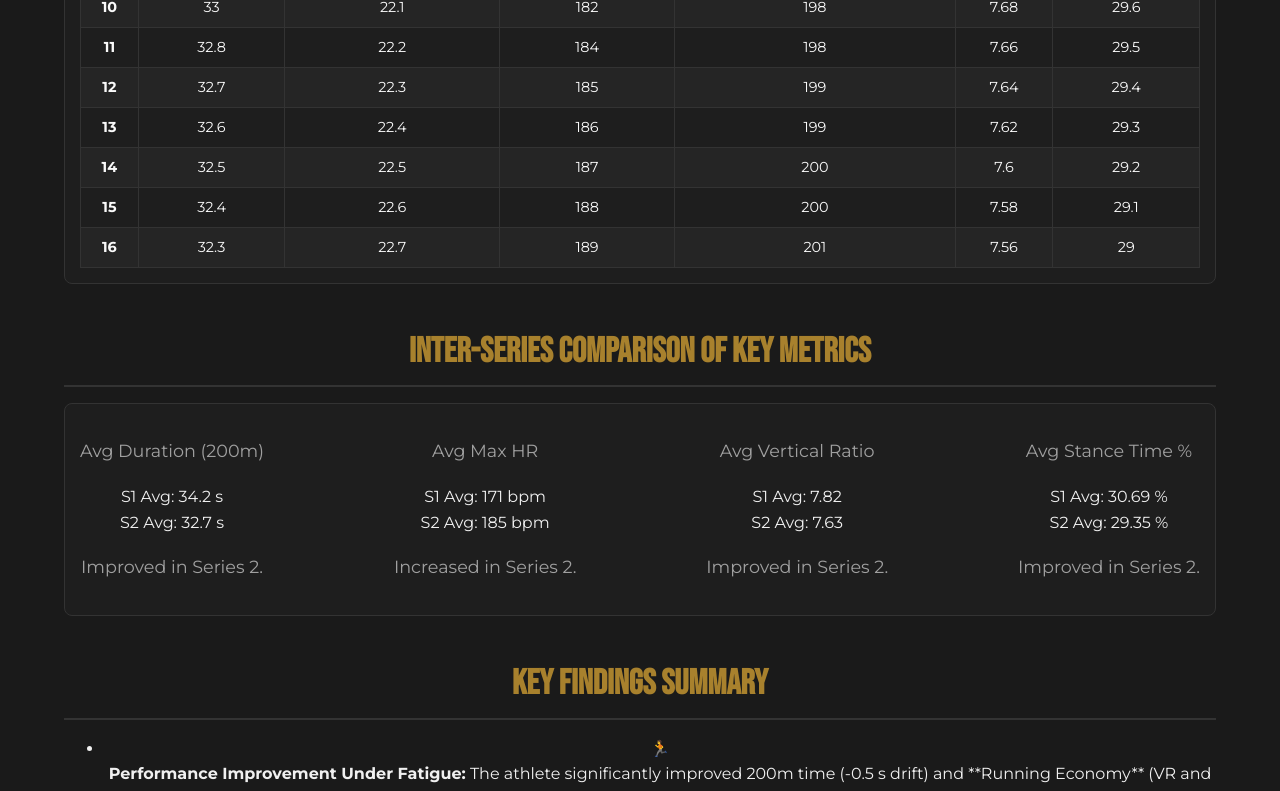
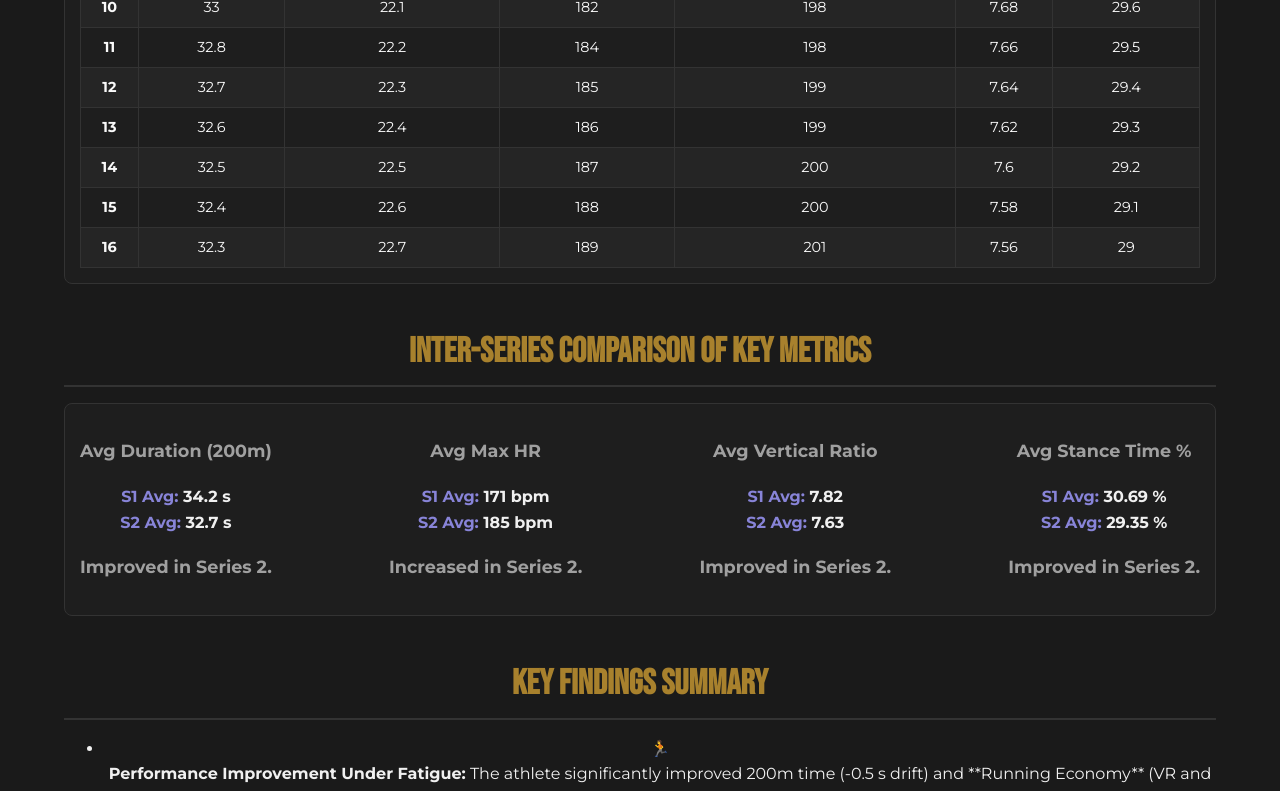
Before and after one commit to Nidaav/Enduraw_dashboard, a React (Create React App) app: page /analysis in a window 1280 px wide. Shown: the part 1656-2447 px from the top of the page. Built offline with nearby package versions, Linux system fonts and the light colour scheme.

Commit message:
LT/V2/13 - Retouches tableau series comparaison

```diff
--- a/src/components/Stats/StatsTableByRep.jsx
+++ b/src/components/Stats/StatsTableByRep.jsx
@@ -105,7 +105,7 @@ const StatsTableByRep = ({ filteredData }) => {
                   fontWeight: 'bold',
                   color: '#8884d8'
                   }}>
-                  Série {data.series}
+                  Serie {data.series}
                 </td>
               </tr>
             );
@@ -148,15 +148,15 @@ const StatsTableByRep = ({ filteredData }) => {
         justifyContent: 'space-between',
         }}>
         {seriesComparison.map((item) => (
-          <div key={item.metric}>
+          <div key={item.metric} style={{fontWeight: 'bold'}}>
             <p>{item.metric}</p>
             <div>
               <div>
-                <span>S1 Avg: </span>
+                <span style={{color: '#8884d8'}}>S1 Avg: </span>
                 <span>{item.s1} {item.unit}</span>
               </div>
               <div>
-                <span>S2 Avg: </span>
+                <span style={{color: '#8884d8'}}>S2 Avg: </span>
                 <span>{item.s2} {item.unit}</span>
               </div>
             </div>
```
